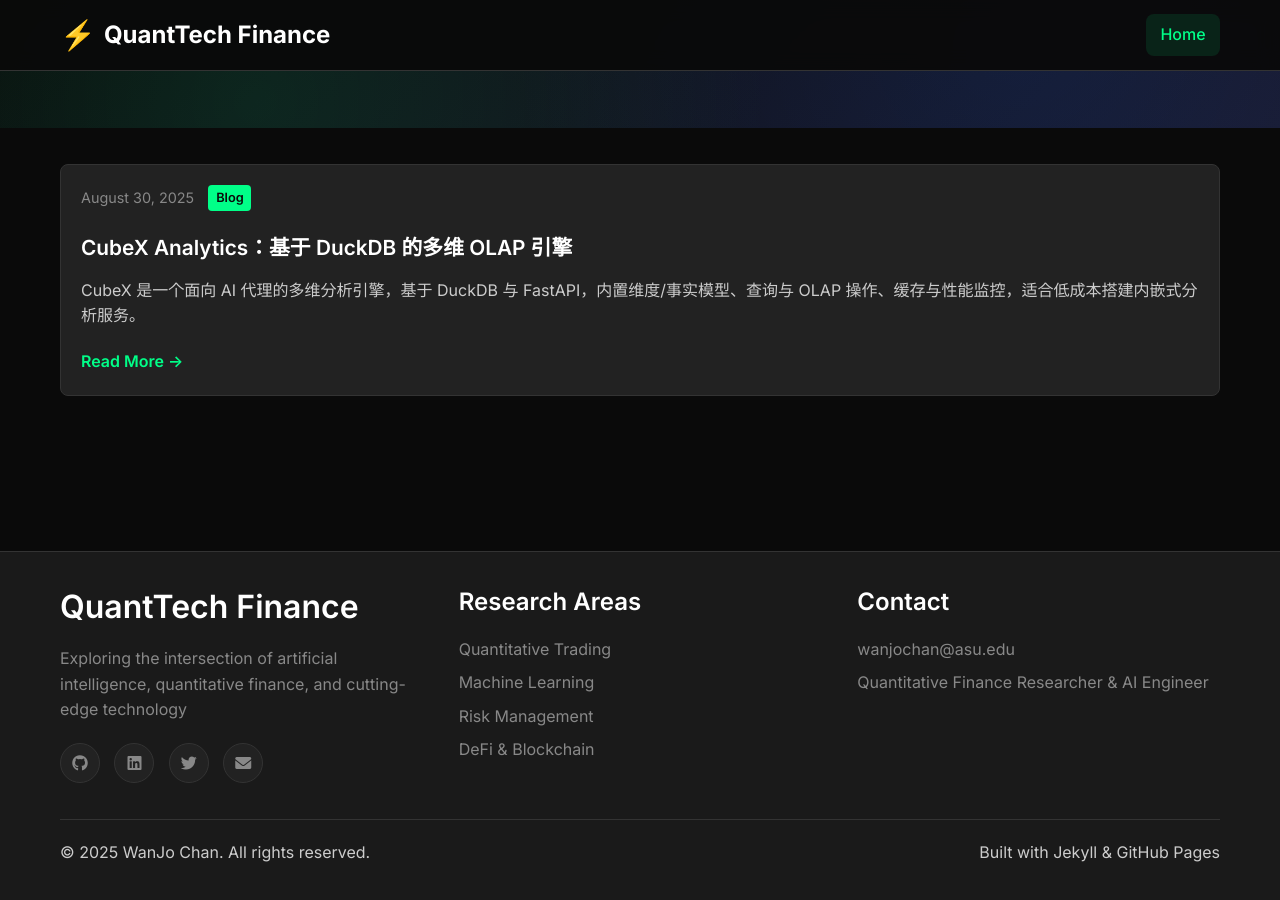
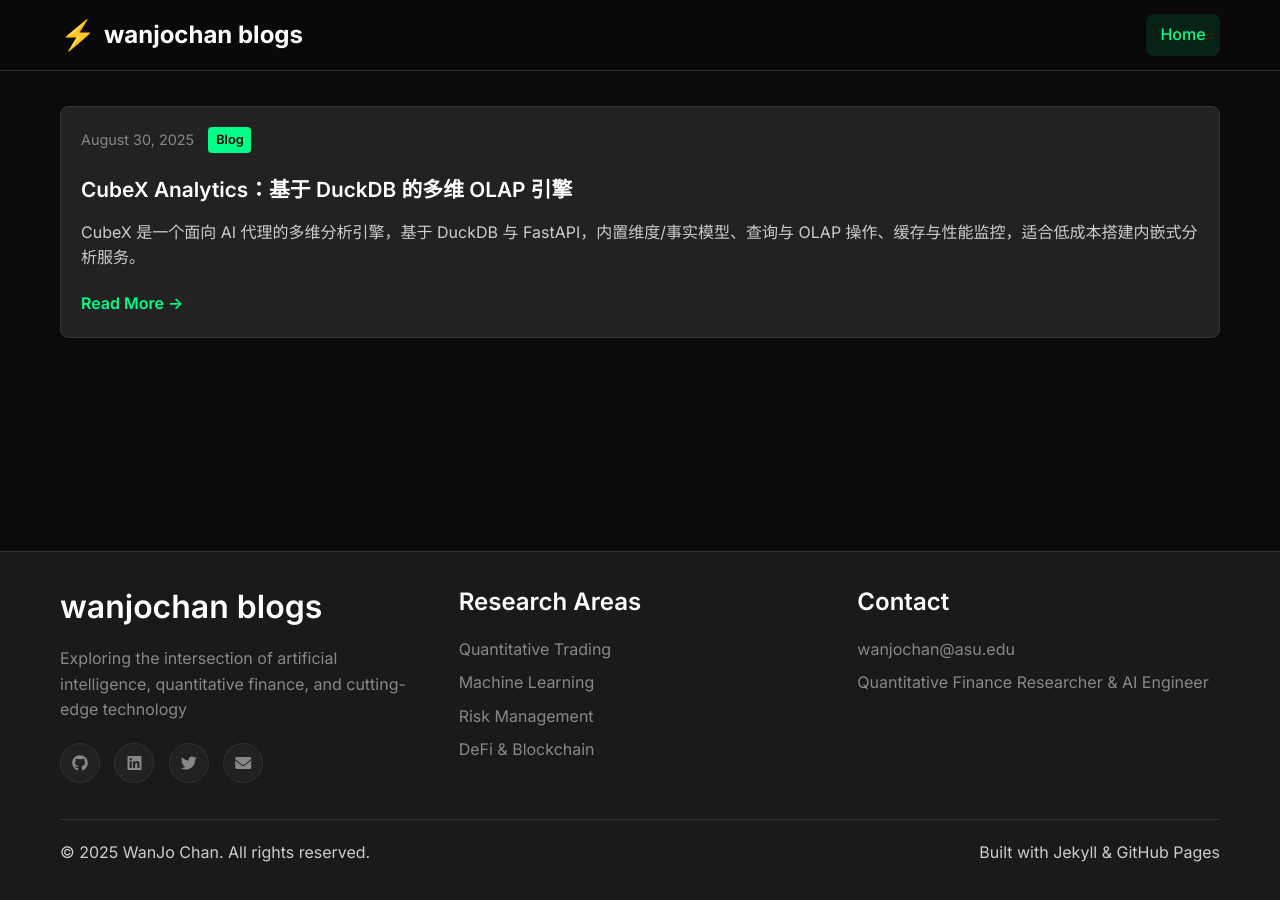
Before and after one commit to wanjochan/wanjochan.github.io, a Jekyll site: the page built from index.html, in a window 1280 px wide. Built offline with Jekyll 4.4.1, drawn with Linux system fonts in a browser that asks for light colours; the list of posts is cut into pages by our own code.

Commit message:
SEO/title: set site title to "wanjochan blogs"; cache-bust CSS/JS; remove top hero; fix top padding

```diff
--- a/_config.yml
+++ b/_config.yml
@@ -1,5 +1,5 @@
 # Site settings
-title: "QuantTech Finance"
+title: "wanjochan blogs"
 subtitle: "Advanced Quantitative Trading & Financial Technology"
 description: "Exploring the intersection of artificial intelligence, quantitative finance, and cutting-edge technology"
 baseurl: ""
--- a/_layouts/default.html
+++ b/_layouts/default.html
@@ -13,7 +13,7 @@
     <link rel="stylesheet" href="https://cdnjs.cloudflare.com/ajax/libs/font-awesome/6.0.0/css/all.min.css">
 
     <!-- Styles -->
-    <link rel="stylesheet" href="{{ '/assets/css/main.css' | relative_url }}">
+    <link rel="stylesheet" href="{{ '/assets/css/main.css' | relative_url }}?v={{ site.time | date: '%s' }}">
 
 
 
@@ -115,7 +115,7 @@
     </div>
 
     <!-- Scripts -->
-    <script src="{{ '/assets/js/main.js' | relative_url }}"></script>
+    <script src="{{ '/assets/js/main.js' | relative_url }}?v={{ site.time | date: '%s' }}"></script>
 
     <!-- Analytics -->
     {% if site.google_analytics %}
--- a/assets/css/main.css
+++ b/assets/css/main.css
@@ -135,6 +135,7 @@ pre code {
 
 .main-content {
   flex: 1;
+  padding-top: 70px;
 }
 
 /* ===== Navigation ===== */
--- a/index.html
+++ b/index.html
@@ -1,13 +1,8 @@
 ---
 layout: default
-title: "WanjoChan"
 ---
 
-<div class="hero-section">
-  <div class="hero-content">
-    <div class="hero-text"></div>
-  </div>
-</div>
+
 
 <div class="features-section" style='display:none'>
   <div class="container">
@@ -57,4 +52,4 @@ title: "WanjoChan"
   window.POSTS_PER_PAGE = 6; // adjust per preference
   window.DEFAULT_CATEGORY_LABEL = 'Blog';
 </script>
-<script src="{{ '/assets/js/blog.js' | relative_url }}"></script>
+<script src="{{ '/assets/js/blog.js' | relative_url }}?v={{ site.time | date: '%s' }}"></script>
```
